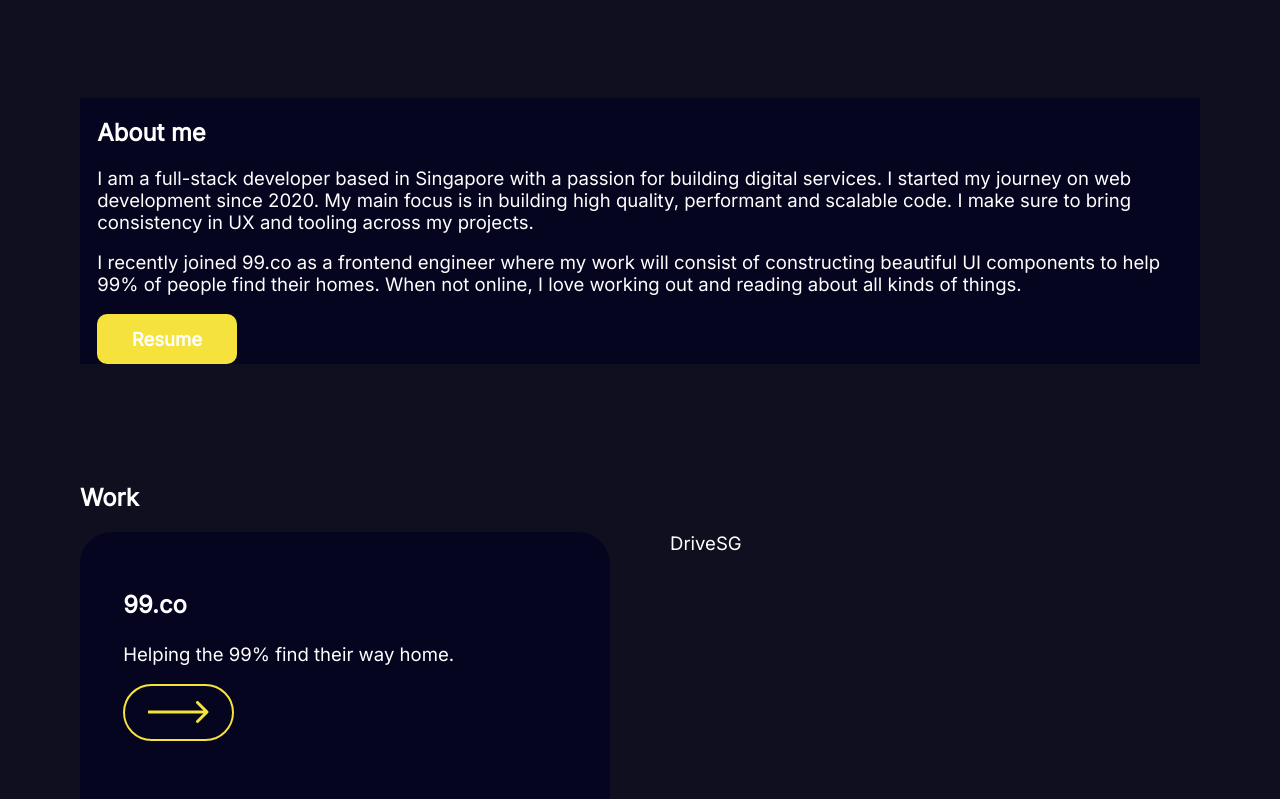
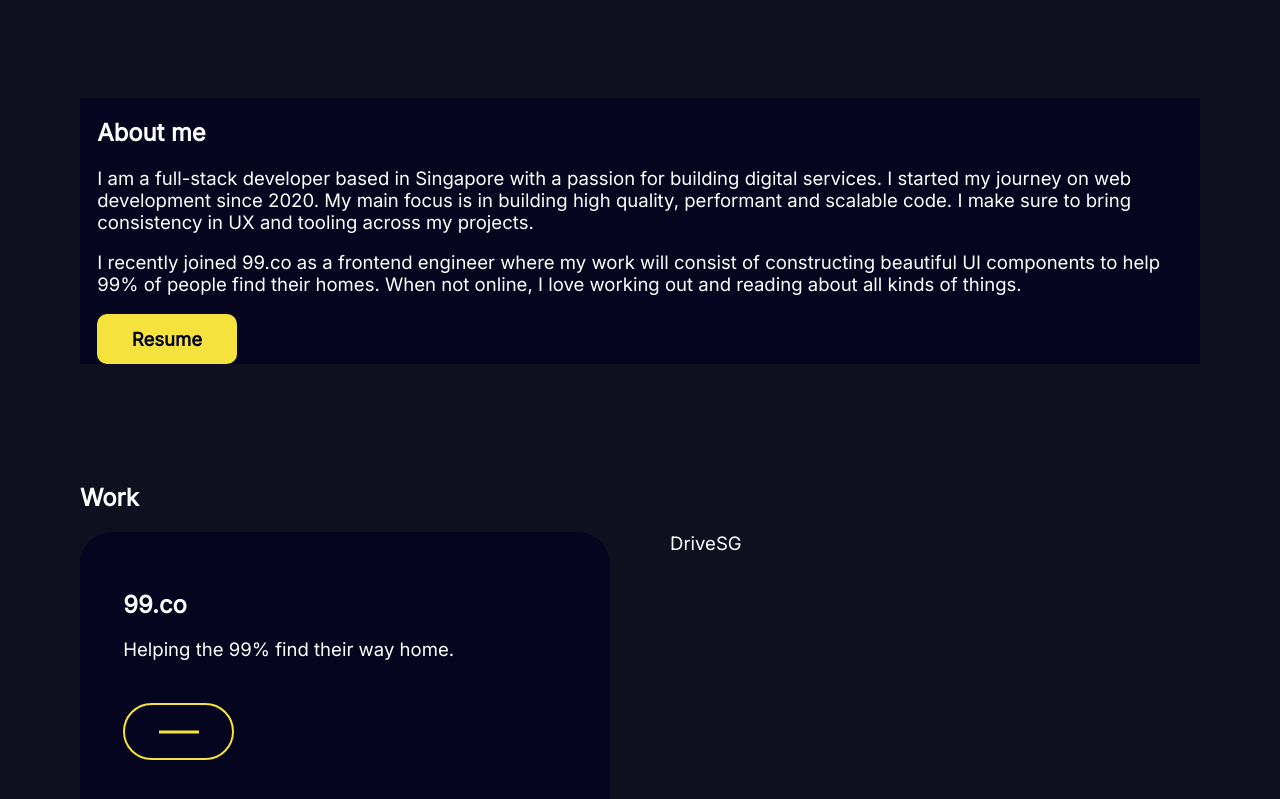
Before and after one commit to jianrong7/portfolio, a Next.js app in the folder portfolio-frontend/: page / in a window 1280 px wide. Shown: the part 267-1066 px from the top of the page. Built offline with nearby package versions, Linux system fonts and the light colour scheme.

Commit message:
added draggable

```diff
--- a/portfolio-frontend/components/Arrow/Arrow.tsx
+++ b/portfolio-frontend/components/Arrow/Arrow.tsx
@@ -1,25 +1,33 @@
 import React from "react";
-import { motion } from "framer-motion";
+import { motion, Variants } from "framer-motion";
 import cx from "classnames";
 
 import styles from "./Arrow.module.css";
 import Heading from "../Heading/Heading";
 
-interface ArrowProps extends React.HTMLAttributes<HTMLHeadingElement> {}
+interface ArrowProps extends React.HTMLAttributes<HTMLHeadingElement> {
+  width?: string;
+  height?: string;
+  variants: Variants;
+}
 //remember to wrap everything with Link
-const Arrow = ({ children }: ArrowProps) => (
-  <motion.div className={cx(styles.container)}>
-    <svg
-      width="61"
-      height="24"
-      viewBox="0 0 61 24"
-      fill="none"
+const Arrow = ({
+  width = "61",
+  height = "24",
+  variants,
+  children,
+}: ArrowProps) => (
+  <div className={cx(styles.container)}>
+    <motion.svg
+      width={width}
+      height={height}
       xmlns="http://www.w3.org/2000/svg"
       className={styles.arrow}
+      variants={variants}
     >
       <path d="M60.0607 13.0607C60.6464 12.4749 60.6464 11.5251 60.0607 10.9393L50.5147 1.3934C49.9289 0.807612 48.9792 0.807612 48.3934 1.3934C47.8076 1.97918 47.8076 2.92893 48.3934 3.51472L56.8787 12L48.3934 20.4853C47.8076 21.0711 47.8076 22.0208 48.3934 22.6066C48.9792 23.1924 49.9289 23.1924 50.5147 22.6066L60.0607 13.0607ZM0 13.5H59V10.5H0V13.5Z" />
-    </svg>
-  </motion.div>
+    </motion.svg>
+  </div>
 );
 
 export default Arrow;
--- a/portfolio-frontend/components/Button/Button.module.css
+++ b/portfolio-frontend/components/Button/Button.module.css
@@ -9,7 +9,7 @@
   background-color: var(--accentColor2_dark);
   border-radius: 10px;
   /* color: hsla(var(--palette-gray-00), 100%); */
-  color: var(--accentColor_dark);
+  color: var(--backgroundColor2_dark);
 }
 
 .isHollow {
--- a/portfolio-frontend/components/CallToAction/CallToAction.module.css
+++ b/portfolio-frontend/components/CallToAction/CallToAction.module.css
@@ -5,4 +5,13 @@
   object-fit: cover;
   padding: 2rem 2.5rem;
   background-color: var(--backgroundColor2_dark);
+  cursor: pointer;
 }
+
+.title {
+  margin-bottom: 0.8rem;
+}
+
+.subtitle {
+  margin-bottom: 2.5rem;
+}
--- a/portfolio-frontend/components/CallToAction/CallToAction.tsx
+++ b/portfolio-frontend/components/CallToAction/CallToAction.tsx
@@ -7,16 +7,40 @@
 
 import styles from "./CallToAction.module.css";
 
+const containerVariant = {
+  hover: {
+    boxShadow: "rgba(100, 100, 111, 0.2) 0px 7px 29px 0px",
+    transition: {
+      duration: 0.5,
+      ease: "easeInOut",
+    },
+  },
+};
+
+const arrowVariant = {
+  hover: {
+    fill: "red",
+    stroke: "red",
+    scale: 1.2,
+  },
+};
 interface CallToActionProps extends React.HTMLAttributes<HTMLHeadingElement> {}
 //remember to wrap everything with Link
 
-const CallToAction = ({ children }: CallToActionProps) => (
+const CallToAction = ({ children }: CallToActionProps) => {
+  const dragConstraints = {
+    top: -10,
+    left: -10,
+    right: 10,
+    bottom: 10,
+  };
+  return (
     <motion.div
       className={cx(styles.container)}
-    // drag
-    whileHover={{
-      boxShadow: "rgba(100, 100, 111, 0.2) 0px 7px 29px 0px",
-    }}
+      drag
+      dragConstraints={dragConstraints}
+      dragElastic={0.2}
+      whileHover="hover"
       whileTap={{
         scale: 0.95,
       }}
@@ -24,11 +48,15 @@
       //   scale: 1.1,
       // }}
       transition={{ duration: 0.5, ease: "easeInOut" }}
+      variants={containerVariant}
     >
-    <Heading level="h3">99.co</Heading>
-    <p>Helping the 99% find their way home.</p>
-    <Arrow />
+      <Heading level="h3" className={styles.title}>
+        99.co
+      </Heading>
+      <p className={styles.subtitle}>Helping the 99% find their way home.</p>
+      <Arrow width="40" variants={arrowVariant} />
     </motion.div>
   );
+};
 
 export default CallToAction;
```
Lines whose indentation alone changed are shown as unchanged.
